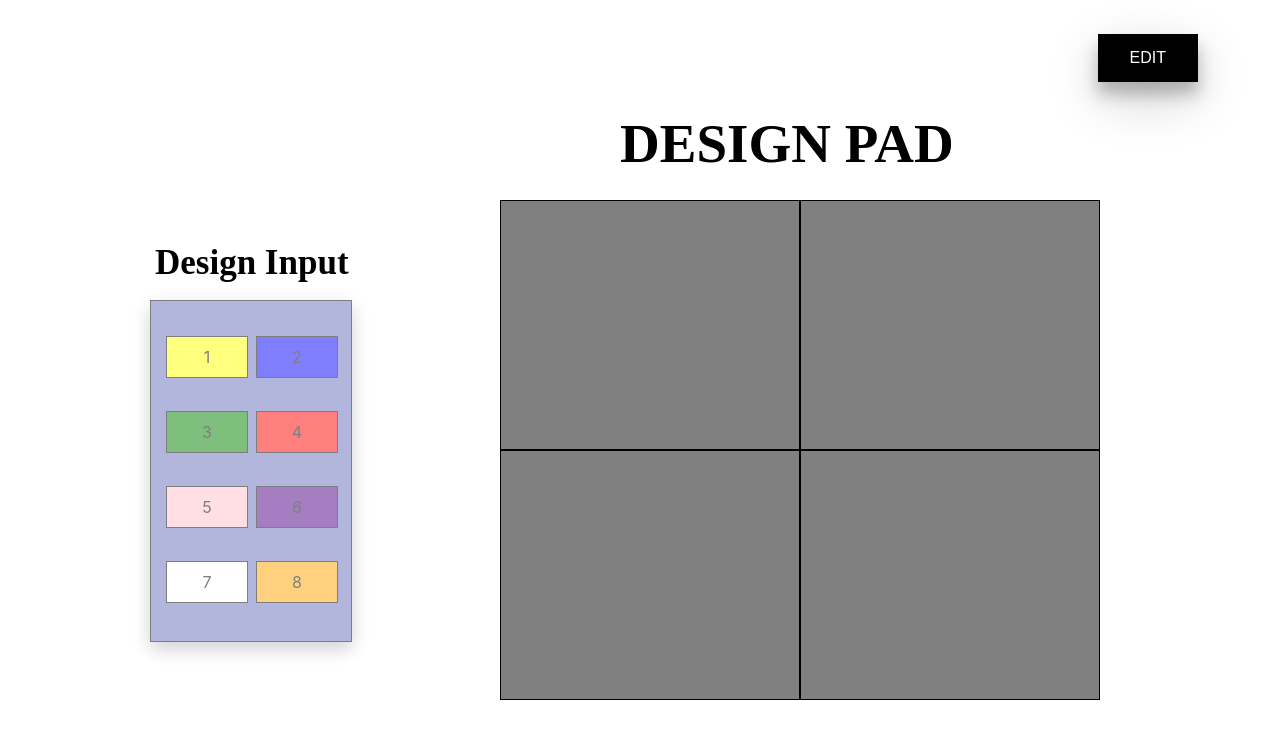
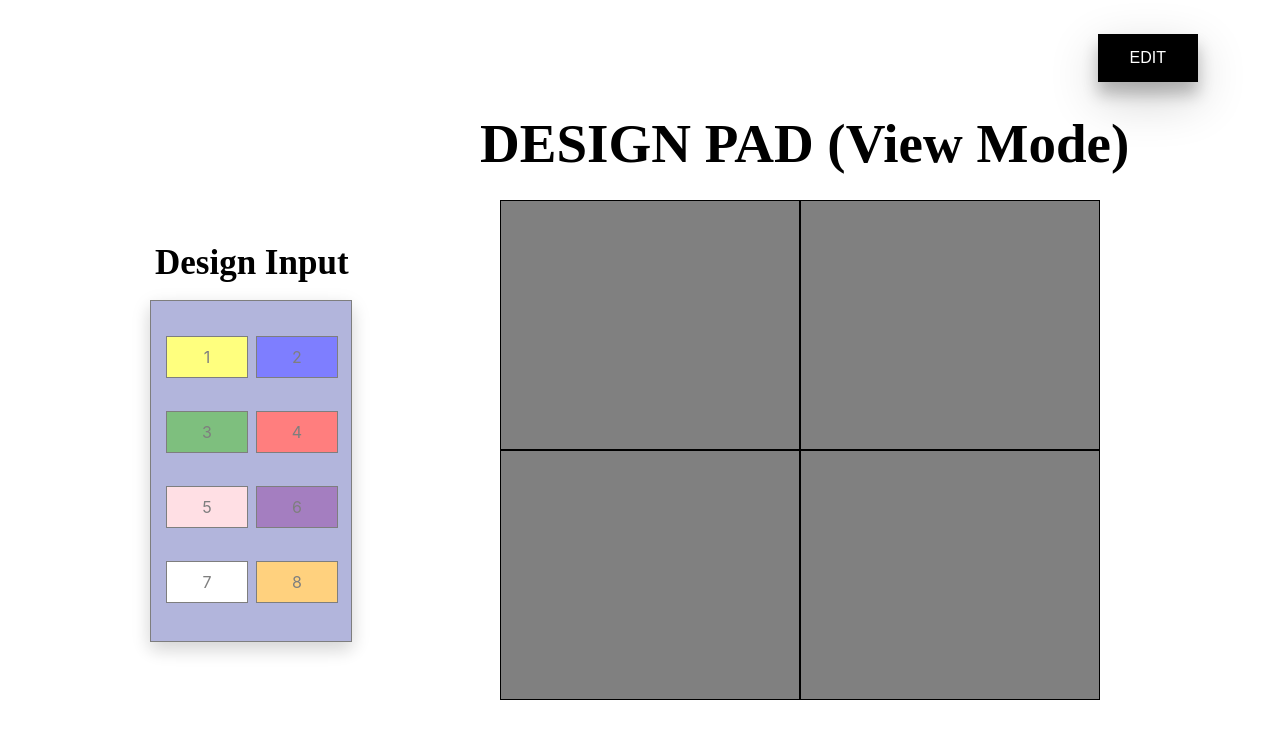
Before and after one commit to 464squad/design-pad, a React (Create React App) app: page / in a window 1280 px wide. Shown: the top 738 px of the page. Built offline with nearby package versions, Linux system fonts and the light colour scheme.

Commit message:
additional features added to the edit mode state

```diff
--- a/src/components/DesignBoard.js
+++ b/src/components/DesignBoard.js
@@ -3,9 +3,11 @@ import DesignPad from './DesignPad'
 
 export default function DesignBoard(props) {
 
+    console.log(props.edit);
+
     return (
         <div>
-            <DesignPad />
+            <DesignPad editMode = {props.edit} />
         </div>
     )
 }
--- a/src/components/DesignContainer.js
+++ b/src/components/DesignContainer.js
@@ -10,7 +10,7 @@ export default function DesignContainer() {
         <div>
         <button className ={`EditButton${isEdittable ? "Active" : ""}`}
          onClick = {() => {setIsEdittable(!isEdittable)}}>EDIT</button>
-        <DesignBoard />
+        <DesignBoard edit = {isEdittable}  />
         <PadInput editMode = {isEdittable} />
         </div>
     )
--- a/src/components/DesignPad.js
+++ b/src/components/DesignPad.js
@@ -1,7 +1,9 @@
 import React from 'react'
 import '../styles.css'
 
-export default function DesignPad() {
+export default function DesignPad(props) {
+
+    //console.log(props.editMode);
 
     function drop_handler(event) {
         console.log("Dropped");
@@ -23,12 +25,12 @@ export default function DesignPad() {
 
     return (
         <div>
-        <h1 className = "DesignBoard-h1">DESIGN PAD</h1>
-            <div className="DesignBoard-container">
-                <div id="designBoard_box1" className="DesignBoard-box1" style = {{backgroundColor:""}} onDrop={drop_handler} onDragOver={allowDrop}></div>
-                <div id="designBoard_box2" className="DesignBoard-box2" style = {{backgroundColor:""}} onDrop={drop_handler} onDragOver={allowDrop}></div>
-                <div id="designBoard_box3" className="DesignBoard-box3" style = {{backgroundColor:""}} onDrop={drop_handler} onDragOver={allowDrop}></div>
-                <div id="designBoard_box4" className="DesignBoard-box4" style = {{backgroundColor:""}} onDrop={drop_handler} onDragOver={allowDrop}></div>
+        <h1 className = "DesignPad-h1">{props.editMode ? "DESIGN PAD (Edit Mode)" : "DESIGN PAD (View Mode)" }</h1>
+            <div className="DesignPad-container">
+                <div id="designPad_box1" className="DesignPad-box1" style = {{backgroundColor:""}} onDrop={drop_handler} onDragOver={allowDrop}></div>
+                <div id="designPad_box2" className="DesignPad-box2" style = {{backgroundColor:""}} onDrop={drop_handler} onDragOver={allowDrop}></div>
+                <div id="designPad_box3" className="DesignPad-box3" style = {{backgroundColor:""}} onDrop={drop_handler} onDragOver={allowDrop}></div>
+                <div id="designPad_box4" className="DesignPad-box4" style = {{backgroundColor:""}} onDrop={drop_handler} onDragOver={allowDrop}></div>
             </div>
         </div>
     )
--- a/src/styles.css
+++ b/src/styles.css
@@ -1,4 +1,15 @@
-.DesignBoard-container {
+/************* DESIGN PAD COMPONENT STYLING **********************/
+
+.DesignPad-h1{
+    text-align:"center";
+    line-height:"250px";
+    position: absolute;
+    left: 480px;
+    top: 75px;
+    font-size: 55px;
+    font-family: "Times New Roman", Times, serif;
+}
+.DesignPad-container {
     display: grid;
     grid-template-columns: 300px 300px;
     grid-template-rows: 250px 250px;
@@ -10,35 +21,27 @@
     height: 400px;
  }
 
-.DesignBoard-box1 {
+.DesignPad-box1 {
     background: grey;
     border: 1px solid;
 }
 
-.DesignBoard-box2 {
+.DesignPad-box2 {
     background: grey;
     border: 1px solid;
 }
 
-.DesignBoard-box3 {
+.DesignPad-box3 {
     background: grey;
     border: 1px solid;
 }
 
-.DesignBoard-box4 {
+.DesignPad-box4 {
     background: grey;
     border: 1px solid;
 }
-.DesignBoard-h1{
-    text-align:"center";
-    line-height:"250px";
-    position: absolute;
-    left: 620px;
-    top: 75px;
-    font-size: 55px;
-    font-family: "Times New Roman", Times, serif;
-}
 
+/************* PAD INPUT COMPONENT STYLING **********************/
 .PadInput-container{
     display: grid;
     grid-template-columns: 100px 100px;
@@ -171,6 +174,8 @@
 }
 
 
+/************* EDIT BUTTON STYLING **********************/
+
 .EditButton{
     background-color: black;
     border: none;
```
